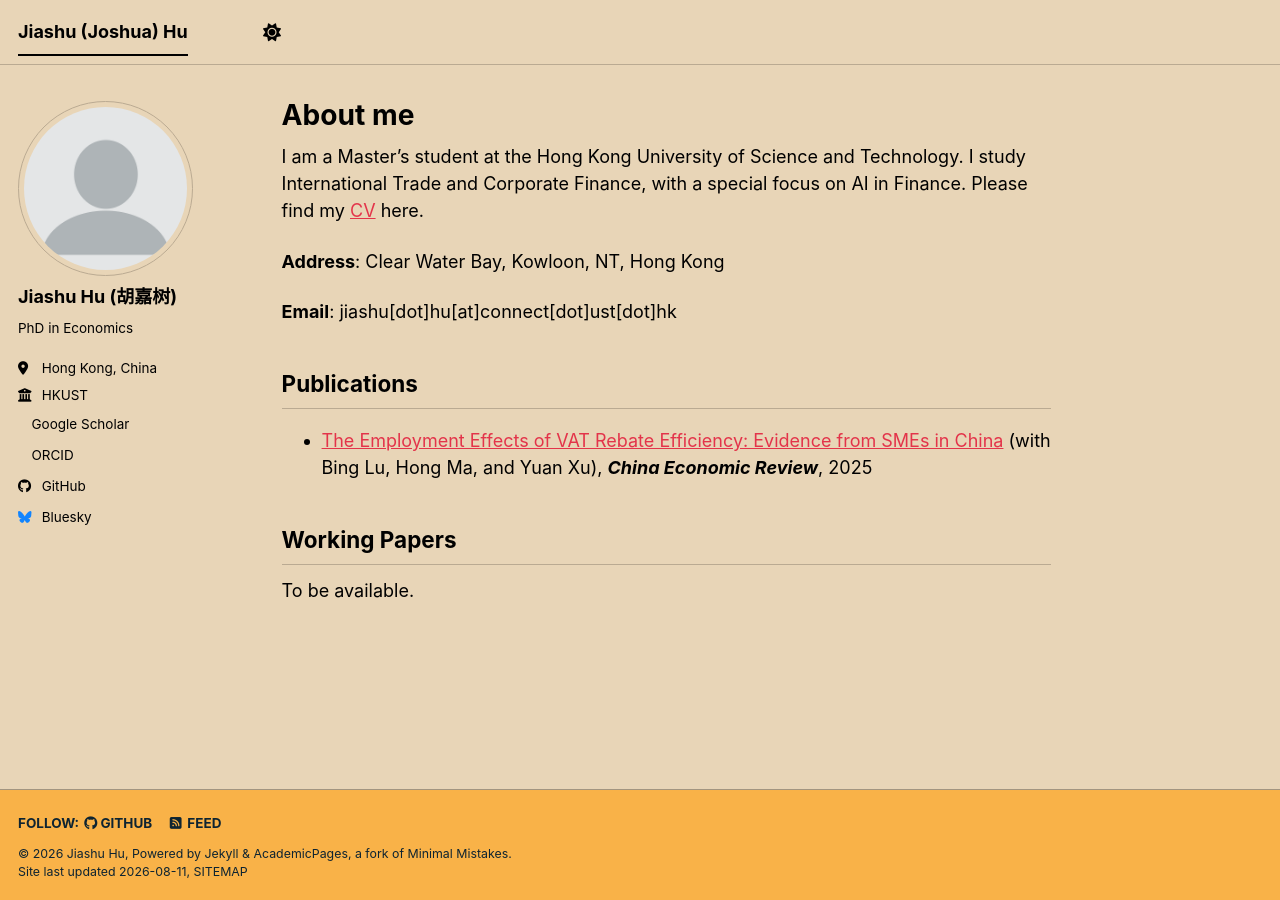
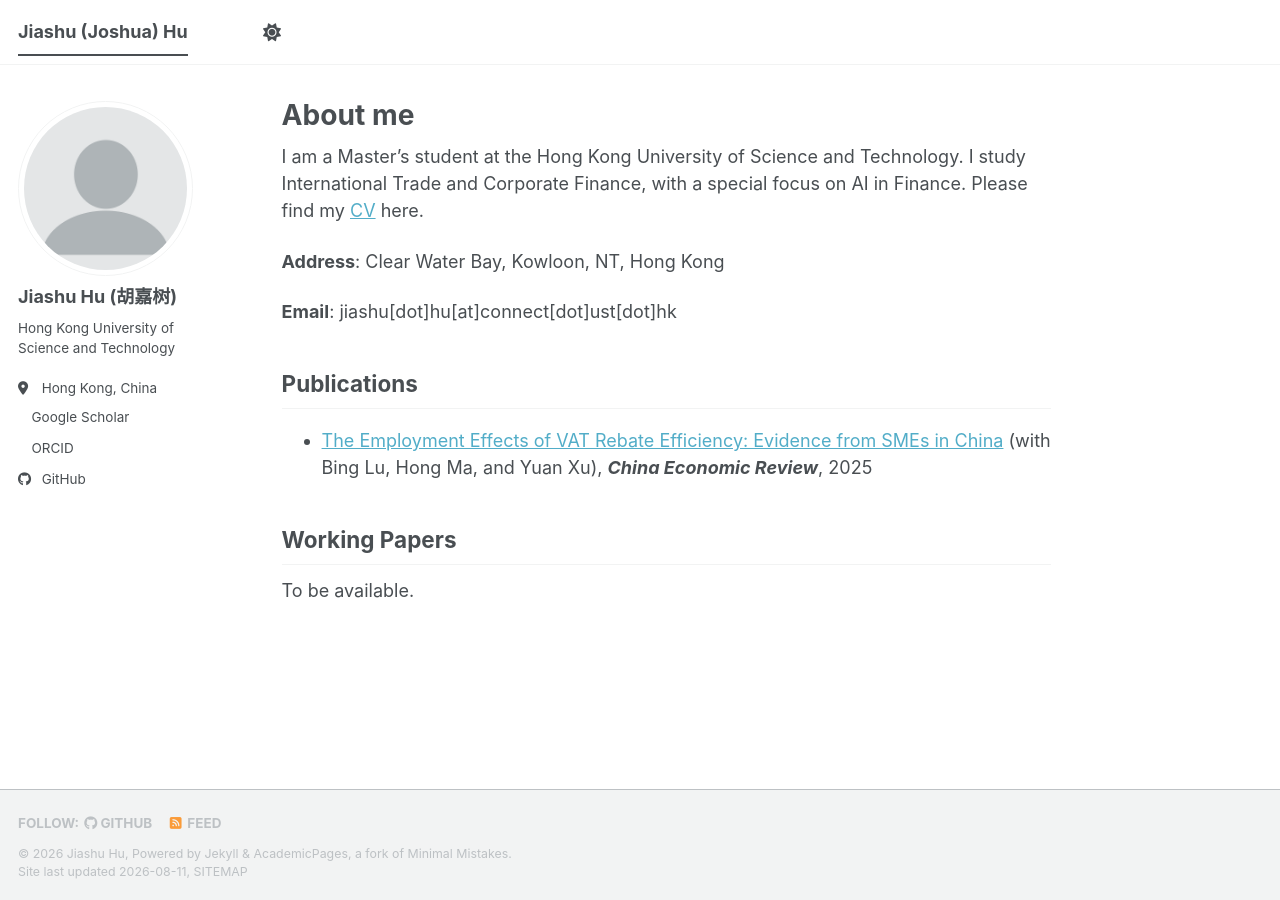
Before and after one commit to jiashuhu/jiashuhu.github.io, a Jekyll site: the page built from _pages/about.md, in a window 1280 px wide. Built offline with Jekyll 4.4.1, drawn with Linux system fonts in a browser that asks for light colours; a style sheet for code colours, icons or effects is not loaded.

Commit message:
Change site theme to 'default' and update bio
Updated site theme and biographical information.

```diff
--- a/_config.yml
+++ b/_config.yml
@@ -8,7 +8,7 @@
 
 # Basic Site Settings
 locale                   : "en-US"
-site_theme               : "sunrise" # The available themes options are "default", "air", "sunrise", "mint", "dirt" and "contrast"
+site_theme               : "default" # The available themes options are "default", "air", "sunrise", "mint", "dirt" and "contrast"
 title                    : "Jiashu (Joshua) Hu"
 title_separator          : "-"
 name                     : &name "Jiashu Hu"
@@ -26,9 +26,9 @@ author:
   avatar           : "profile.png"
   name             : "Jiashu Hu (胡嘉树)"
   pronouns         : # example: "he/him"
-  bio              : "PhD in Economics"
+  bio              : "Hong Kong University of Science and Technology"
   location         : "Hong Kong, China"
-  employer         : "HKUST"
+  employer         : # "HKUST"
   uri              : # URL
   email            : # "my.email.address@gmail.com"
 
@@ -57,7 +57,7 @@ author:
 
   # Social media
   artstation       : # Username
-  bluesky          : "bsky.app" # Replace this with you Bluesky username
+  bluesky          : # "bsky.app" # Replace this with you Bluesky username
   facebook         : # Username
   flickr           : # Username
   foursquare       : # Username
```
